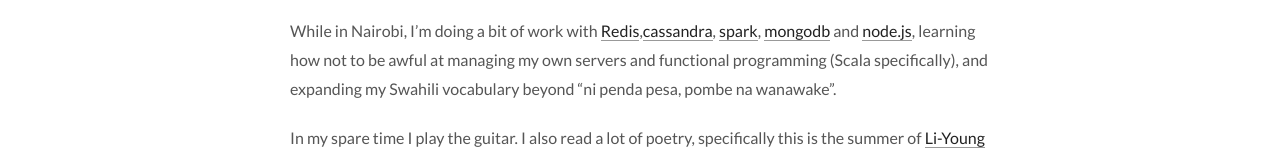
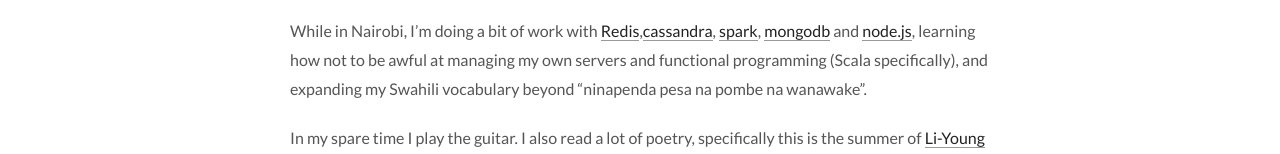
Before and after one commit to dimejy2/dimejy2.github.io, a plain HTML site: page about/index.html in a window 1280 px wide. Shown: the part 502-656 px from the top of the page. Drawn offline with Linux system fonts and the light colour scheme.

Commit message:
final about me updates

```diff
--- a/about/index.html
+++ b/about/index.html
@@ -158,7 +158,7 @@
 
 
       <p>My name is Dimeji Abidoye and I’m a Nigerian. I’m also a rising senior and <a href="http://robertsonscholars.org/" target="_blank" rel="external">Robertson Scholar</a> at Duke University, where I’m majoring in Computer Science with a minor in English. This summer I’m working in Nairobi, Kenya for a startup called <a href="https://africastalking.com/" target="_blank" rel="external">Africa’s Talking</a>, who in business terms provide “everything you need to add powerful, scalable communication capabilities to your applications”, but in real life is just  a collection of some of coolest  people I’ve had the pleasure to  work with.</p>
-<p>While in Nairobi, I’m doing a bit of work with <a href="http://redis.io/" target="_blank" rel="external">Redis</a>,<a href="http://cassandra.apache.org/" target="_blank" rel="external">cassandra</a>, <a href="https://spark.apache.org/" target="_blank" rel="external">spark</a>, <a href="https://www.mongodb.org/" target="_blank" rel="external">mongodb</a> and <a href="https://nodejs.org/" target="_blank" rel="external">node.js</a>, learning how not to be awful at managing my own servers and functional programming (Scala specifically), and expanding my Swahili vocabulary beyond “ni penda pesa, pombe na wanawake”.</p>
+<p>While in Nairobi, I’m doing a bit of work with <a href="http://redis.io/" target="_blank" rel="external">Redis</a>,<a href="http://cassandra.apache.org/" target="_blank" rel="external">cassandra</a>, <a href="https://spark.apache.org/" target="_blank" rel="external">spark</a>, <a href="https://www.mongodb.org/" target="_blank" rel="external">mongodb</a> and <a href="https://nodejs.org/" target="_blank" rel="external">node.js</a>, learning how not to be awful at managing my own servers and functional programming (Scala specifically), and expanding my Swahili vocabulary beyond “ninapenda pesa na pombe na wanawake”.</p>
 <p>In my spare time I play the guitar. I also read a lot of poetry, specifically this is the summer of <a href="http://www.poetryfoundation.org/poem/172100" target="_blank" rel="external">Li-Young Lee</a> and <a href="http://www.poemhunter.com/poem/a-true-account-of-talking-to-the-sun-on-fire-isl/" target="_blank" rel="external">Frank O’Hara</a>. I also read quite a bit of fiction, mostly fanstasy and sci-fi: currently reading Asimov’s Robot’s, Empire and Foundation in <a href="http://kaedrin.com/fun/asimov/aguide.html" target="_blank" rel="external">this order</a>.</p>
 <p>Here’s to hoping that you find your way back here again. And if you really need to reach me, you can always find me at dimejy2@gmail.com.  </p>
 <p>If you came here looking for my poetry, click <a href="meji.me">here</a>. </p>
```
